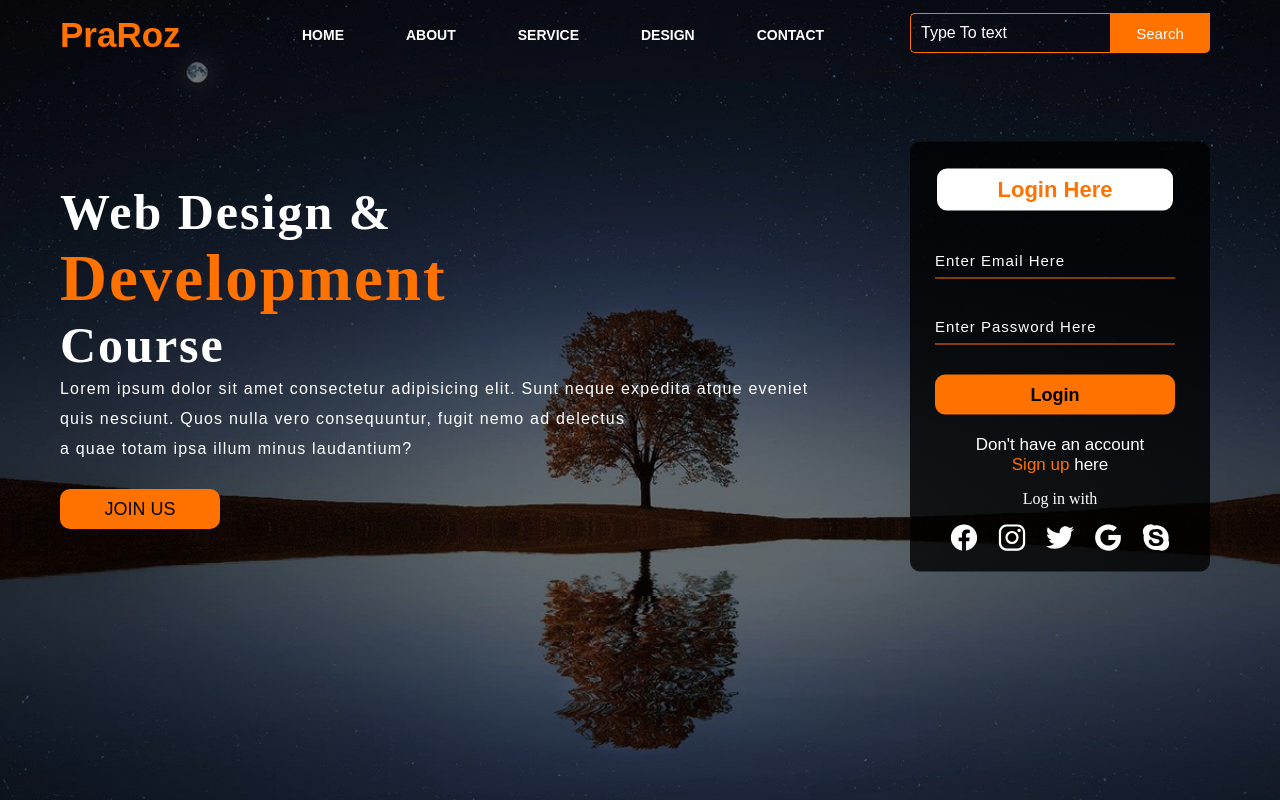
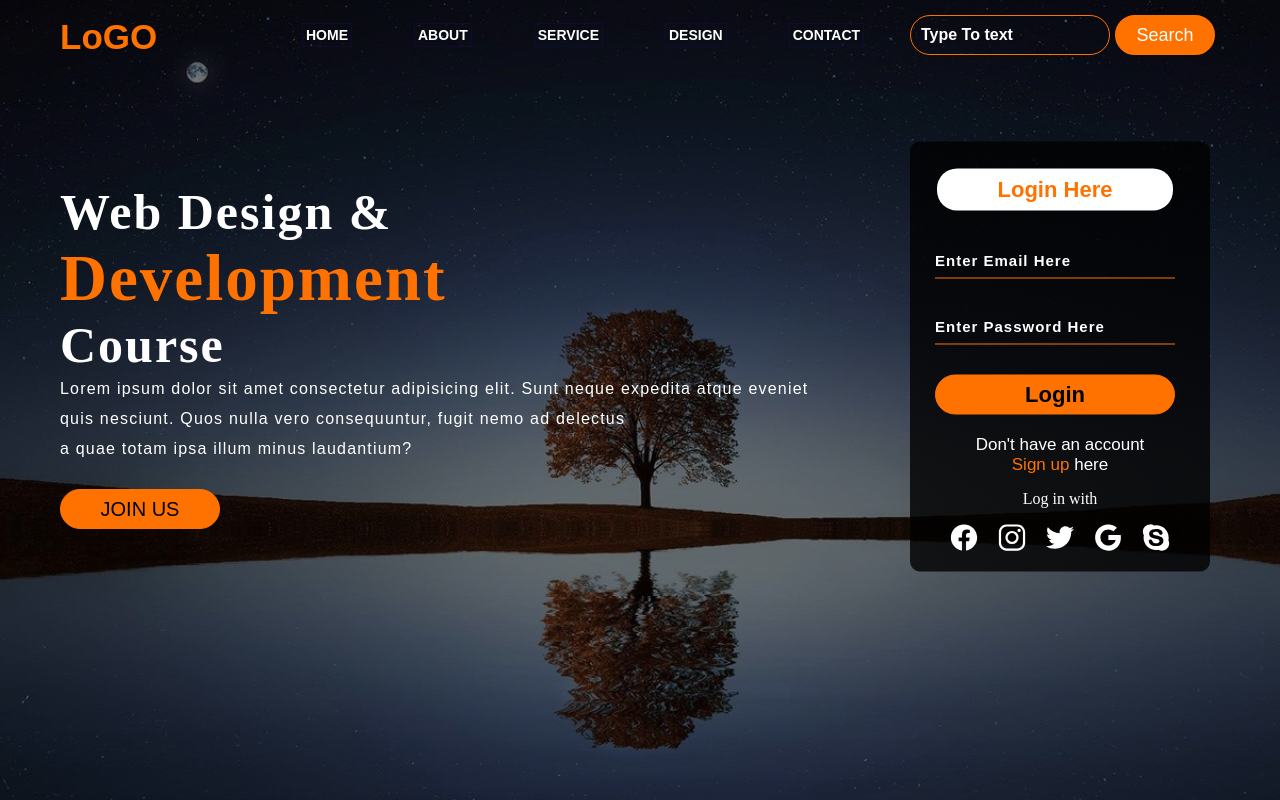
Before and after one commit to yadavabhishek1/website-login-page, a plain HTML site: page index.html in a window 1280 px wide. Drawn offline with nearby package versions, Linux system fonts and the light colour scheme.

Commit message:
a smal change

```diff
--- a/index.html
+++ b/index.html
@@ -9,7 +9,7 @@
     <div class="main">
         <div class="navbar">
             <div class="icon">
-                <h2 class="logo">PraRoz</h2>
+                <h2 class="logo">LoGO</h2>
             </div>
 
             <div class="menu">
--- a/style.css
+++ b/style.css
@@ -7,7 +7,7 @@
     width: 100%;
     background: linear-gradient(to top, rgba(0,0,0,0.5)50%,rgba(0,0,0,0.5)50%), url(1.jpg);
     background-position: center;
-    background-size: cover;
+   background-size: cover;
     height: 100vh;
 }
 
@@ -29,14 +29,13 @@
     font-family: Arial;
     padding-left: 20px;
     float: left;
-    padding-top: 10px;
+    padding-top: 12px;
     margin-top: 5px
 }
 
 .menu{
     width: 400px;
     float: left;
-    height: 70px;
 }
 
 ul{
@@ -54,6 +53,9 @@ ul li{
 }
 
 ul li a{
+    border: 1px solid  rgb(14, 14, 43);
+    padding: 3px;
+
     text-decoration: none;
     color: #fff;
     font-family: Arial;
@@ -62,7 +64,13 @@ ul li a{
 }
 
 ul li a:hover{
-    color: #ff7200;
+    border: 1px solid white;
+    background-color: #ff7200;
+    border-radius: 10px;
+    transition: .01s;
+    padding: 3px;
+    color: black;
+    font-weight: bold;
 }
 
 .search{
@@ -72,19 +80,17 @@ ul li a:hover{
 }
 
 .srch{
-    font-family: 'Times New Roman';
     width: 200px;
     height: 40px;
     background: transparent;
     border: 1px solid #ff7200;
-    margin-top: 13px;
+    border-radius: 20px;
+    margin-top: 15px;
     color: #fff;
-    border-right: none;
     font-size: 16px;
     float: left;
     padding: 10px;
-    border-bottom-left-radius: 5px;
-    border-top-left-radius: 5px;
+
 }
 
 .btn{
@@ -92,26 +98,22 @@ ul li a:hover{
     height: 40px;
     background: #ff7200;
     border: 2px solid #ff7200;
-    margin-top: 13px;
+    border-radius: 20px;
+    margin-top: 15px;
     color: #fff;
     font-size: 15px;
-    border-bottom-right-radius: 5px;
-    border-bottom-right-radius: 5px;
     transition: 0.2s ease;
     cursor: pointer;
+    font-size:18px;
+    margin-left: 5px;
 }
 .btn:hover{
     color: #000;
+    background-color: white;
+    transition: .2s;
+    font-size: 20px;
+    font-weight: bold;
 }
-
-.btn:focus{
-    outline: none;
-}
-
-.srch:focus{
-    outline: none;
-}
-
 .content{
     width: 1200px;
     height: auto;
@@ -140,11 +142,11 @@ ul li a:hover{
     width: 160px;
     height: 40px;
     background: #ff7200;
-    border: none;
+    border: 1px solid #ff7200;
+    border-radius: 50px;
     margin-bottom: 10px;
     margin-left: 20px;
-    font-size: 18px;
-    border-radius: 10px;
+    font-size: 20px;
     cursor: pointer;
     transition: .4s ease;
 
@@ -152,12 +154,15 @@ ul li a:hover{
 
 .content .cn a{
     text-decoration: none;
-    color: #000;
-    transition: .3s ease;
+    color: black;
+    transition: .1s ease;
 }
 
 .cn:hover{
     background-color: #fff;
+    font-weight: bold;
+    font-size: 21px;
+    transition: .1s;
 }
 
 .content span{
@@ -183,8 +188,9 @@ ul li a:hover{
     text-align: center;
     color: #ff7200;
     font-size: 22px;
+    font-weight: bold;
     background-color: #fff;
-    border-radius: 10px;
+    border-radius: 20px;
     margin: 2px;
     padding: 8px;
 }
@@ -204,35 +210,33 @@ ul li a:hover{
     font-family: sans-serif;
 }
 
-.form input:focus{
-    outline: none;
-}
-
 ::placeholder{
     color: #fff;
     font-family: Arial;
+    font-weight: bold;
 }
 
 .btnn{
     width: 240px;
     height: 40px;
     background: #ff7200;
-    border: none;
+    border: 1px solid #ff7200;
+    border-radius:  20px;
     margin-top: 30px;
     font-size: 18px;
-    border-radius: 10px;
     cursor: pointer;
     color: #fff;
     transition: 0.4s ease;
 }
 .btnn:hover{
     background: #fff;
-    color: #ff7200;
+    border: 1px solid #ff7200;
 }
 .btnn a{
     text-decoration: none;
     color: #000;
     font-weight: bold;
+    font-size: 22px;
 }
 .form .link{
     font-family: Arial, Helvetica, sans-serif;
```
